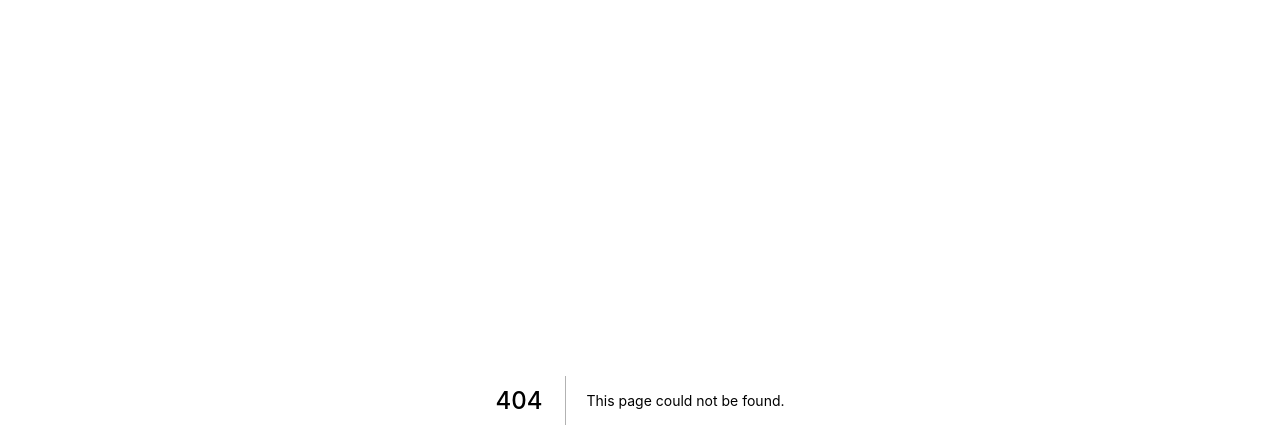
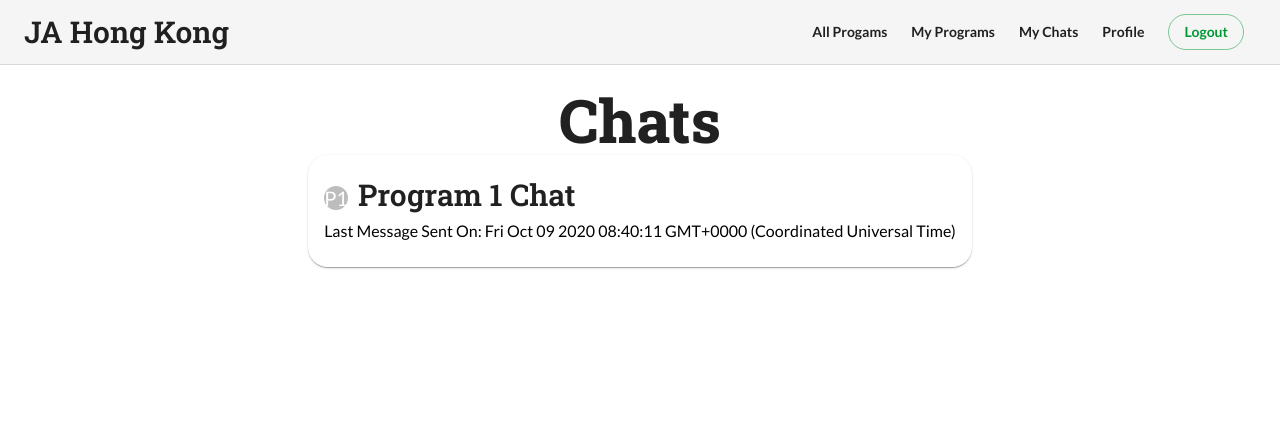
Before and after one commit to jerrenss/CFG2020-Team15-FE, a Next.js app: page /dashboard/chat in a window 1280 px wide. Before the commit this address had no page. Shown: the top 448 px of the page. Built offline with nearby package versions, Linux system fonts and the light colour scheme.

Commit message:
10/10 chat

```diff
--- /dev/null
+++ b/pages/dashboard/chat.js
@@ -0,0 +1,3 @@
+import Chat from '../../src/views/Chat/chat'
+
+export default Chat
--- a/src/components/common/Nav.js
+++ b/src/components/common/Nav.js
@@ -70,6 +70,14 @@ export default function Nav() {
             <Link
               variant="button"
               color="textPrimary"
+              href="/dashboard/chat"
+              className={classes.link}
+            >
+              My Chats
+            </Link>
+            <Link
+              variant="button"
+              color="textPrimary"
               href="/dashboard/profile"
               className={classes.link}
             >
--- /dev/null
+++ b/src/views/Chat/chat.js
@@ -0,0 +1,81 @@
+import React from 'react'
+import Nav from '../../components/common/Nav.js'
+import Grid from '@material-ui/core/Grid'
+import { makeStyles } from '@material-ui/core/styles'
+import Container from '@material-ui/core/Container'
+import ProgramCard from '../../components/common/ProgramCard.js'
+import Card from '@material-ui/core/Card';
+import CardActionArea from '@material-ui/core/CardActionArea';
+import CardActions from '@material-ui/core/CardActions';
+import CardContent from '@material-ui/core/CardContent';
+import CardMedia from '@material-ui/core/CardMedia';
+import Button from '@material-ui/core/Button';
+import Typography from '@material-ui/core/Typography';
+import { Avatar } from '@material-ui/core';
+
+const useStyles = makeStyles((theme) => ({
+    root: {
+        display: "flex",
+        width: "80%",
+        height: "100%"
+    },
+    content: {
+        flexGrow: 1,
+        padding: theme.spacing(1),
+        alignContent: "center"
+    },
+    container1: {
+        padding: theme.spacing(2),
+        alignItems: "center",
+    },
+    card: {
+        flexGrow: 1,
+        minWidth: 275,
+        float: "none",
+        borderRadius: "0",
+        marginTop: "10px",
+        marginLeft: "auto",
+        marginRight: "auto",
+    },
+    title: {
+        fontSize: 14,
+    },
+    pos: {
+        marginBottom: 12,
+    },
+    avatar: {
+        display: "inline",
+        marginRight: 10
+    }
+}));
+
+
+export default function Dashboard() {
+    const classes = useStyles()
+
+    return (
+        <div>
+            <Nav />
+            <br />
+            <Typography variant="h1" color="textPrimary" component="p" align="center">
+                Chats
+            </Typography>
+
+            <Container className={classes.cardGrid} maxWidth="lg">
+                <Grid container direction="row" justify="space-evenly" alignItems="baseline">
+                    <Card container direction="row" justify="space-evenly" alignItems="baseline" onClick={() => {
+                        console.log("P1 Calling...")
+                    }}>
+                        <CardContent >
+                            <Avatar className={classes.avatar}>
+                                P1
+                    </Avatar>
+                            <Typography display="inline" variant="h6" color="textPrimary" component="p" align="left">Program 1 Chat</Typography>
+                            <Typography >Last Message Sent On: {Date()}</Typography>
+                        </CardContent>
+                    </Card>
+                </Grid>
+            </Container>
+        </div>
+    )
+}
```
Also changed, not shown: 1 other file (tests, documents, lock files or other folders).
